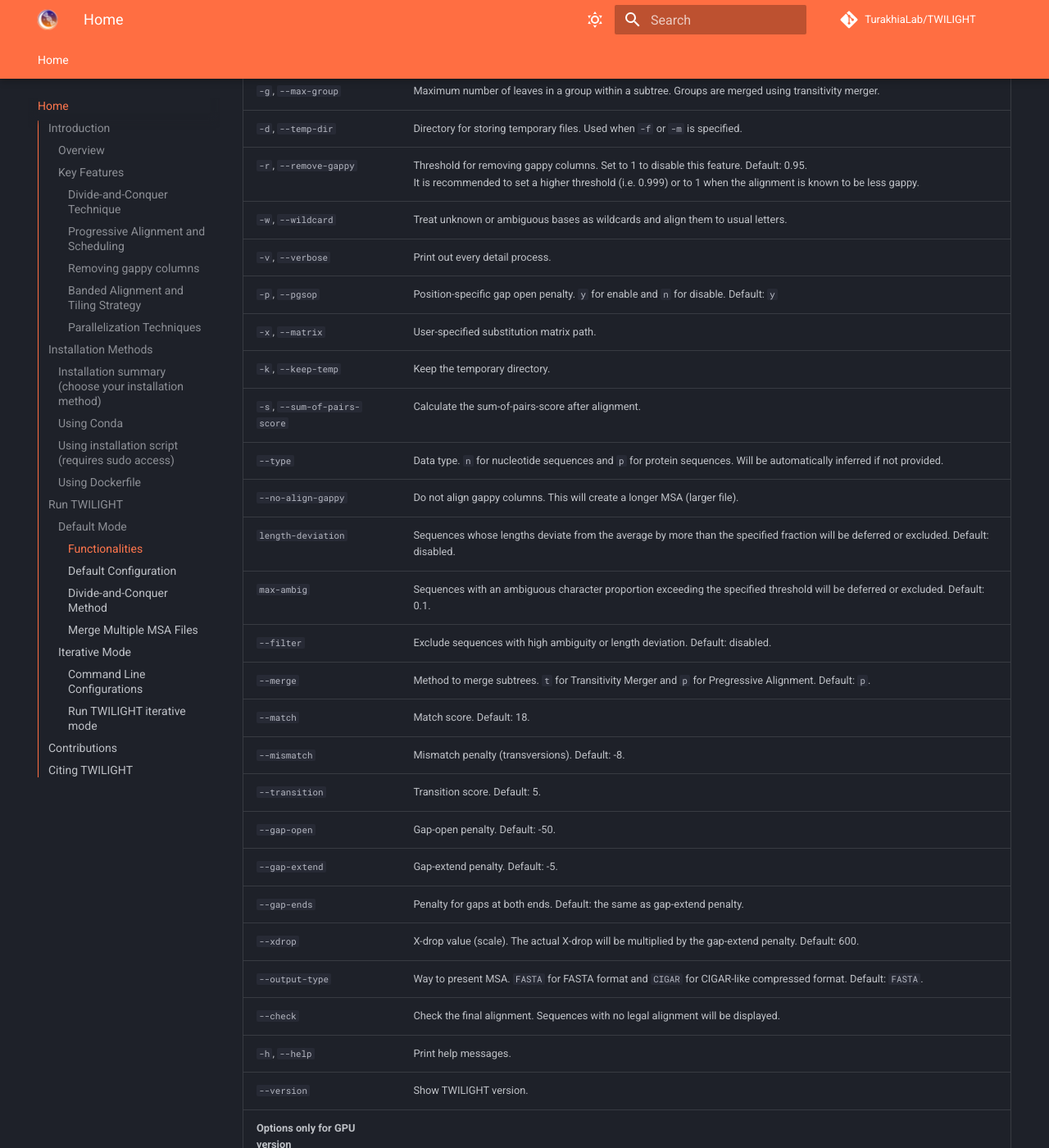
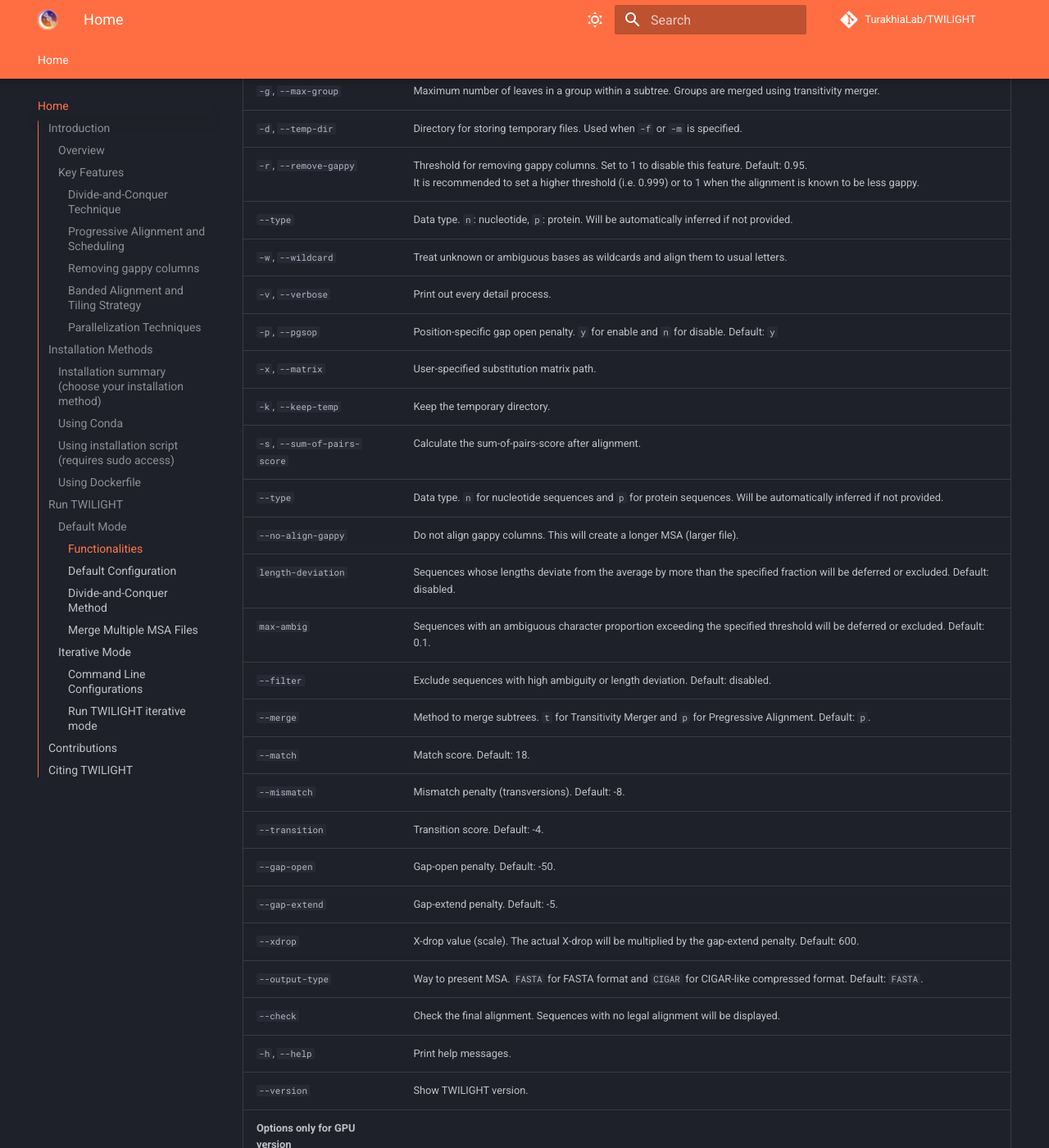
Before and after one commit to TurakhiaLab/TWILIGHT, an MkDocs documentation site: the page built from docs/index.md, in a window 1280 px wide and 1400 px high, scrolled down 6830 px. Shown: the whole window at 82% size. Built offline with MkDocs 1.6.1 and Material for MkDocs 9.7.7, drawn with Linux system fonts in a browser that asks for light colours; comment, search, counter and statistics services are not loaded.

Commit message:
update to v0.1.4

```diff
--- a/docs/index.md
+++ b/docs/index.md
@@ -206,6 +206,7 @@
 | `-g`, `--max-group`              | Maximum number of leaves in a group within a subtree. Groups are merged using transitivity merger.                   |
 | `-d`, `--temp-dir`               | Directory for storing temporary files. Used when `-f` or `-m` is specified.                                          |
 | `-r`, `--remove-gappy`           | Threshold for removing gappy columns. Set to 1 to disable this feature. Default: 0.95. <br> It is recommended to set a higher threshold (i.e. 0.999) or to 1 when the alignment is known to be less gappy.                                           |
+| `--type`               | Data type. `n`: nucleotide, `p`: protein. Will be automatically inferred if not provided.                                       |
 | `-w`, `--wildcard`               | Treat unknown or ambiguous bases as wildcards and align them to usual letters.                                       |
 | `-v`, `--verbose`                | Print out every detail process.                                                                                      |
 | `-p`, `--pgsop`                  | Position-specific gap open penalty. `y` for enable and `n` for disable. Default: `y`|
@@ -220,10 +221,9 @@
 | `--merge`                        | Method to merge subtrees. `t` for Transitivity Merger and `p` for Pregressive Alignment. Default: `p`.               |
 | `--match`                        | Match score. Default: 18.                                                                                            |
 | `--mismatch`                     | Mismatch penalty (transversions). Default: -8.                                                                       |
-| `--transition`                   | Transition score. Default: 5.                                                                                        |
+| `--transition`                   | Transition score. Default: -4.                                                                                        |
 | `--gap-open`                     | Gap-open penalty. Default: -50.                                                                                      |
 | `--gap-extend`                   | Gap-extend penalty. Default: -5.                                                                                     |
-| `--gap-ends`                   | Penalty for gaps at both ends. Default: the same as gap-extend penalty.                                                                                     |
 | `--xdrop`                        | X-drop value (scale). The actual X-drop will be multiplied by the gap-extend penalty. Default: 600.                  |
 | `--output-type`                  | Way to present MSA. `FASTA` for FASTA format and `CIGAR` for CIGAR-like compressed format. Default: `FASTA`.         |
 | `--check`                  | Check the final alignment. Sequences with no legal alignment will be displayed.       |
--- a/version.txt
+++ b/version.txt
@@ -1 +1 @@
-v0.1.3
+v0.1.4
```
Also changed, not shown: README.md (+5 -0 lines).
